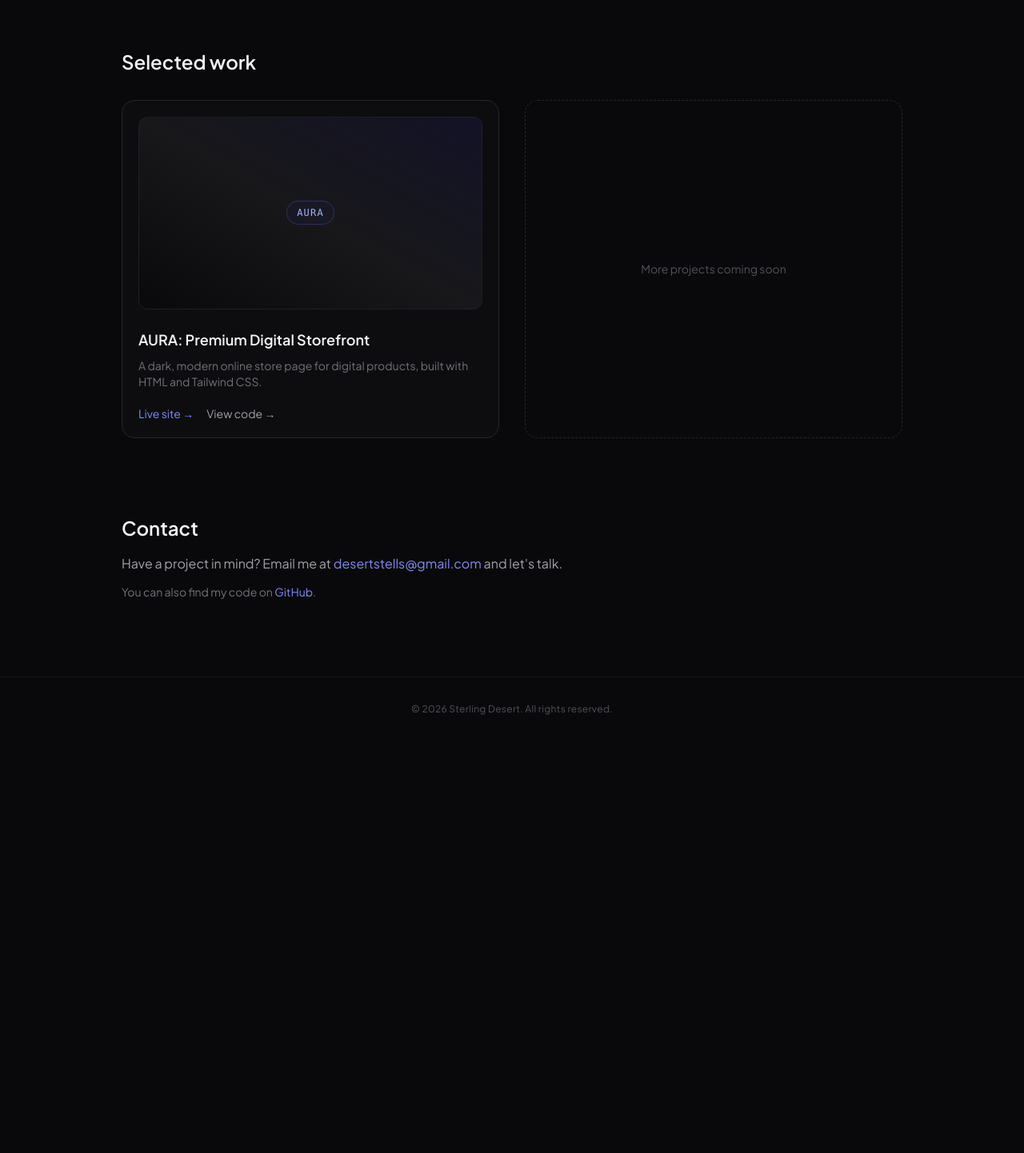
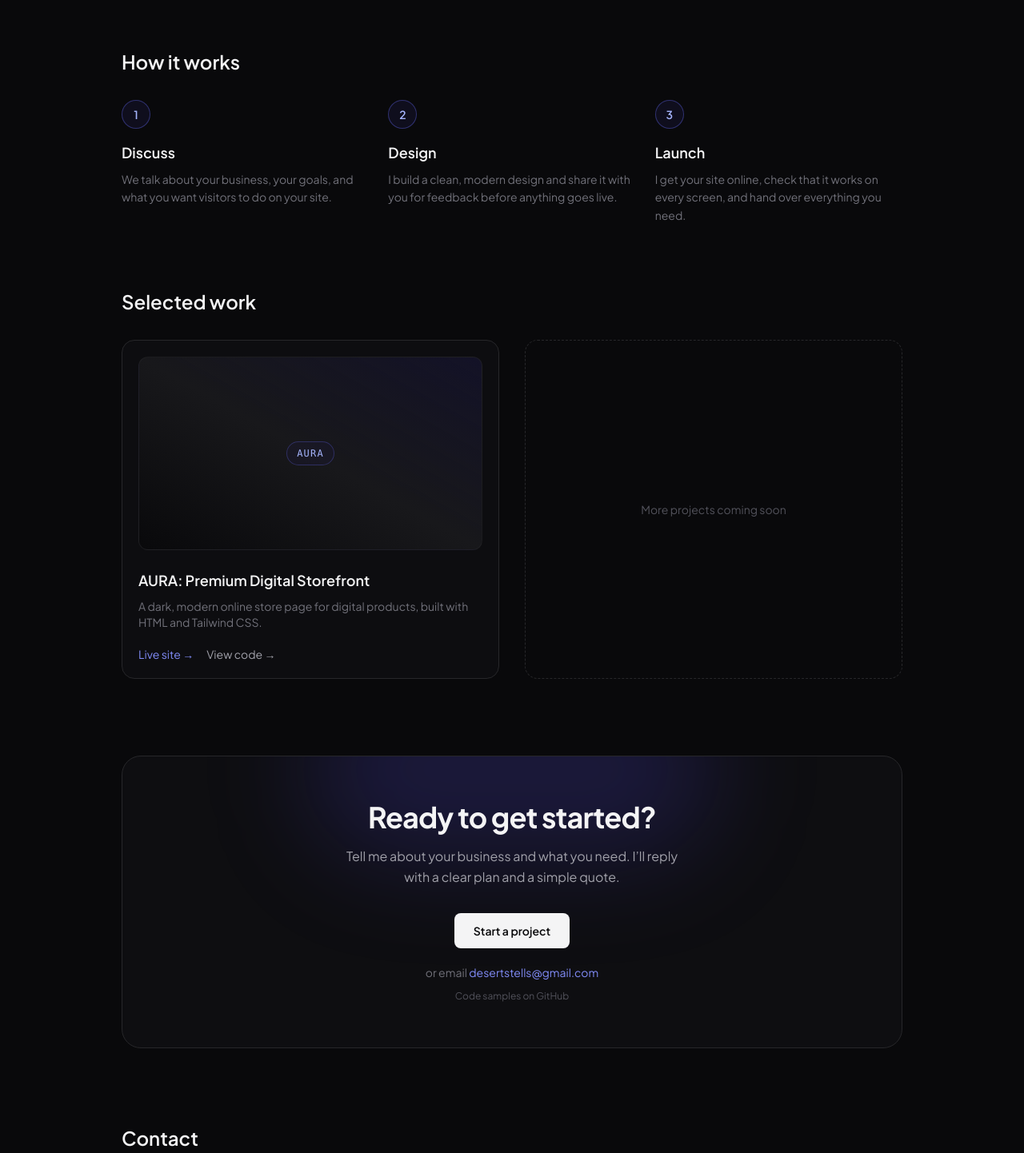
Before and after one commit to Stellz-hash/My-Developer-Portfolio, a plain HTML site: page index.html in a window 1280 px wide. Shown: the part 1020-2462 px from the top of the page at 80% size. Before the commit the page ends 1947 px from the top, so only its background shows below. Drawn offline with nearby package versions, Linux system fonts and the light colour scheme.

Commit message:
Add How it works section and closing call-to-action

```diff
--- a/index.html
+++ b/index.html
@@ -79,7 +79,31 @@
         </div>
     </section>
 
-    <!-- Projects -->
+        <!-- How it works -->
+    <section id="process" class="max-w-5xl mx-auto px-6 w-full pb-20">
+        <h2 class="text-2xl font-semibold mb-8">How it works</h2>
+        <div class="grid grid-cols-1 md:grid-cols-3 gap-6">
+
+            <div>
+                <div class="w-9 h-9 rounded-full border border-indigo-500/40 bg-indigo-950/30 text-indigo-300 text-sm font-semibold flex items-center justify-center">1</div>
+                <h3 class="font-semibold text-lg mt-4">Discuss</h3>
+                <p class="text-zinc-500 text-sm mt-2 font-light leading-relaxed">We talk about your business, your goals, and what you want visitors to do on your site.</p>
+            </div>
+
+            <div>
+                <div class="w-9 h-9 rounded-full border border-indigo-500/40 bg-indigo-950/30 text-indigo-300 text-sm font-semibold flex items-center justify-center">2</div>
+                <h3 class="font-semibold text-lg mt-4">Design</h3>
+                <p class="text-zinc-500 text-sm mt-2 font-light leading-relaxed">I build a clean, modern design and share it with you for feedback before anything goes live.</p>
+            </div>
+
+            <div>
+                <div class="w-9 h-9 rounded-full border border-indigo-500/40 bg-indigo-950/30 text-indigo-300 text-sm font-semibold flex items-center justify-center">3</div>
+                <h3 class="font-semibold text-lg mt-4">Launch</h3>
+                <p class="text-zinc-500 text-sm mt-2 font-light leading-relaxed">I get your site online, check that it works on every screen, and hand over everything you need.</p>
+            </div>
+
+        </div>
+    </section>
     <main id="work" class="max-w-5xl mx-auto px-6 w-full pb-24">
         <h2 class="text-2xl font-semibold mb-8">Selected work</h2>
         <div class="grid grid-cols-1 md:grid-cols-2 gap-8">
@@ -105,7 +129,25 @@
         </div>
     </main>
 
-    <!-- Contact -->
+    <!-- Contact -->    <!-- Contact -->
+    <section id="contact" class="max-w-5xl mx-auto px-6 w-full pb-24">
+        <div class="relative overflow-hidden rounded-3xl border border-zinc-800 bg-zinc-900/40 px-8 py-14 text-center">
+            <div class="absolute -top-24 left-1/2 -translate-x-1/2 w-[32rem] max-w-full h-56 rounded-full bg-indigo-600/20 blur-3xl pointer-events-none"></div>
+            <div class="relative">
+                <h2 class="text-3xl md:text-4xl font-bold tracking-tight">Ready to get started?</h2>
+                <p class="text-zinc-400 mt-4 max-w-md mx-auto font-light leading-relaxed">
+                    Tell me about your business and what you need. I’ll reply with a clear plan and a simple quote.
+                </p>
+                <a href="mailto:desertstells@gmail.com?subject=New%20website%20project" class="inline-block mt-8 bg-zinc-100 hover:bg-white text-zinc-950 font-semibold px-6 py-3 rounded-lg text-sm transition-colors">Start a project</a>
+                <p class="mt-5 text-sm text-zinc-500">
+                    or email <a href="mailto:desertstells@gmail.com" class="text-indigo-400 hover:text-indigo-300 transition-colors">desertstells@gmail.com</a>
+                </p>
+                <p class="mt-3 text-xs text-zinc-600">
+                    Code samples on <a href="https://github.com/Stellz-hash" target="_blank" rel="noopener" class="hover:text-zinc-400 transition-colors">GitHub</a>
+                </p>
+            </div>
+        </div>
+    </section>
     <section id="contact" class="max-w-5xl mx-auto px-6 w-full pb-24">
         <h2 class="text-2xl font-semibold mb-4">Contact</h2>
             <p class="text-zinc-400 font-light leading-relaxed">
```
